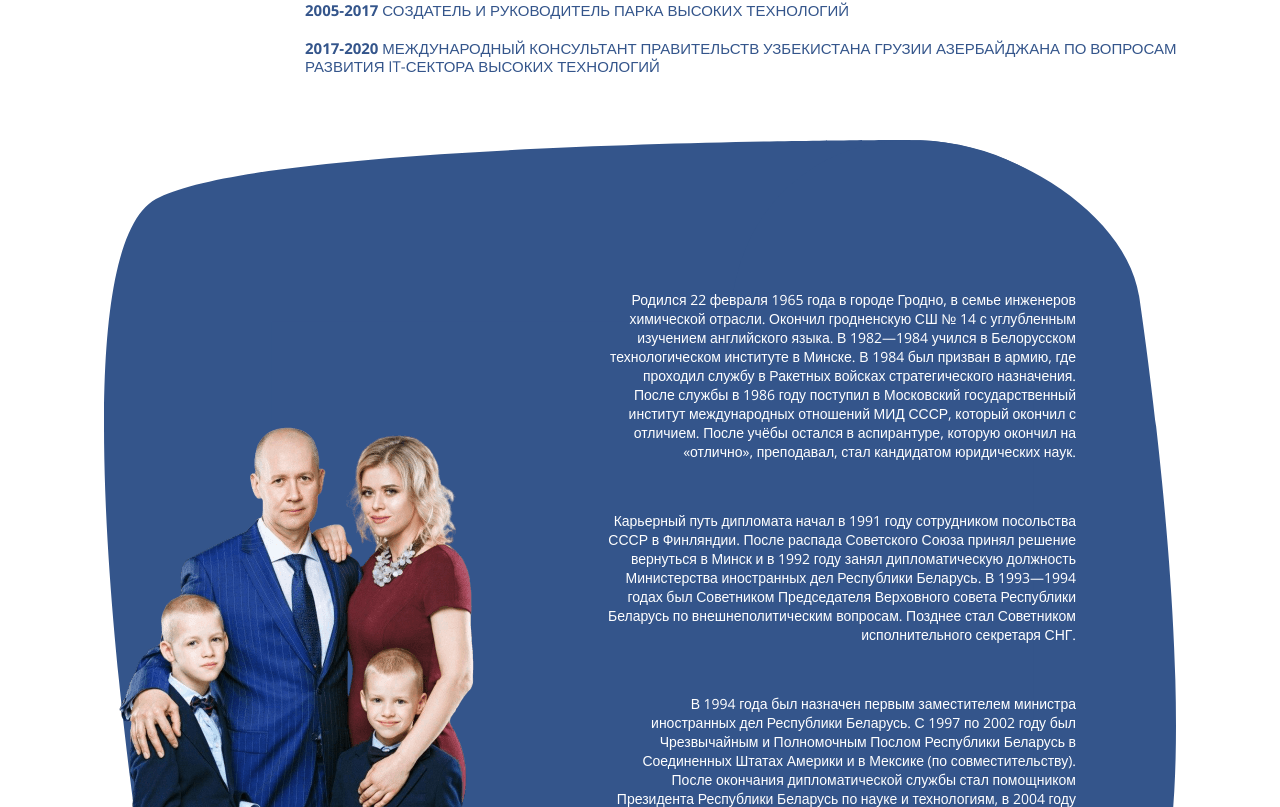
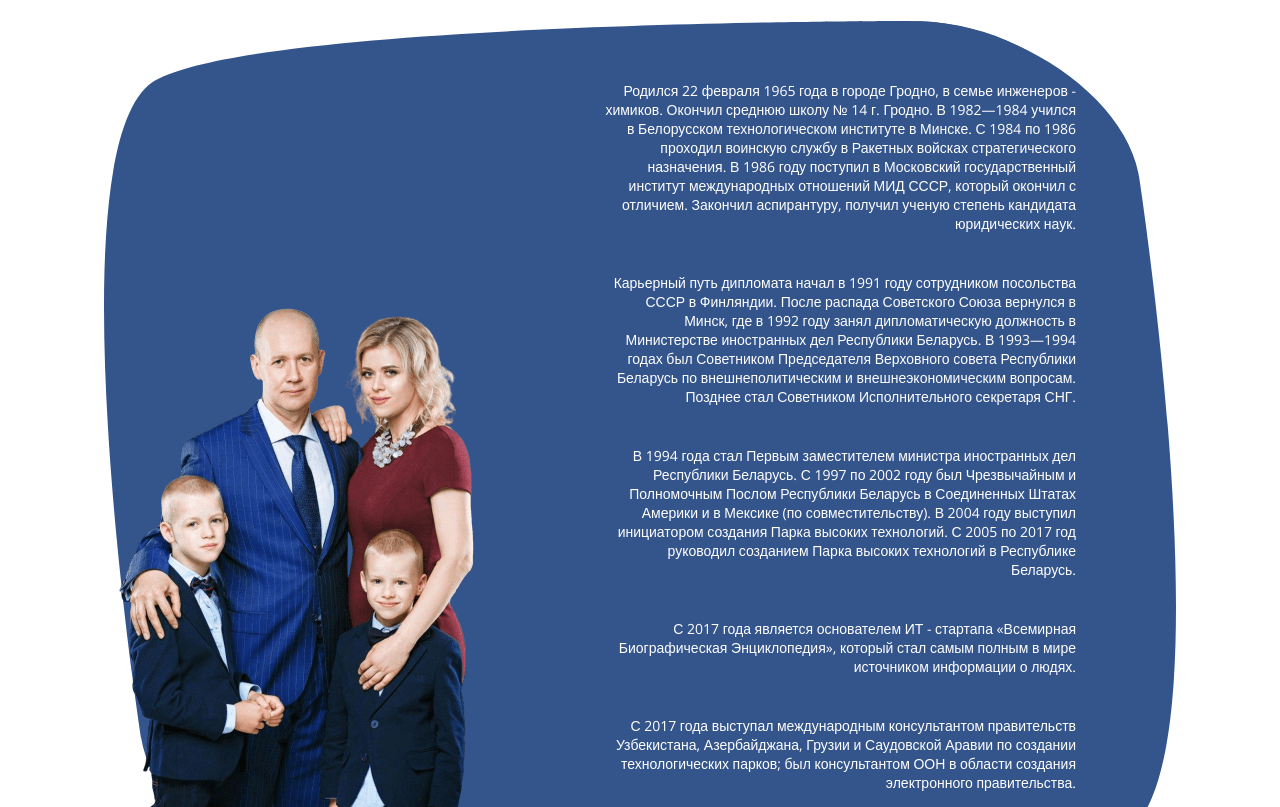
Before and after one commit to html5css3-pro/tsepkalo, a React (Create React App) app: page / in a window 1280 px wide. Shown: the part 1353-2160 px from the top of the page. Built offline with nearby package versions, Linux system fonts and the light colour scheme.

Commit message:
Text for header and BIO was updated according to the requirements

```diff
--- a/src/components/Bio/Bio.module.scss
+++ b/src/components/Bio/Bio.module.scss
@@ -6,7 +6,7 @@
 
   &Info {
     width: 1072px; height: 872px;
-    margin: 0 auto; padding: 150px 100px 100px 500px;
+    margin: 0 auto; padding: 60px 100px 100px 500px;
 
     background-image: url('/assets/img/family1.png'),
                       url('/assets/img/bg.svg');
@@ -27,7 +27,7 @@
       li {
         font-family: $font; color: $text;
         font-size: 14px; line-height: 19px; text-align: right;
-        margin-bottom: 50px;
+        margin-bottom: 40px;
         @include respond-to(sm) {text-align: left;}
       }
     }
--- a/src/components/Bio/const.js
+++ b/src/components/Bio/const.js
@@ -1,5 +1,7 @@
 export const list = [
-  'Родился 22 февраля 1965 года в городе Гродно, в семье инженеров химической отрасли. Окончил гродненскую СШ № 14 с углубленным изучением английского языка. В 1982—1984 учился в Белорусском технологическом институте в Минске. В 1984 был призван в армию, где проходил службу в Ракетных войсках стратегического назначения. После службы в 1986 году поступил в Московский государственный институт международных отношений МИД СССР, который окончил с отличием. После учёбы остался в аспирантуре, которую окончил на «отлично», преподавал, стал кандидатом юридических наук.',
-  'Карьерный путь дипломата начал в 1991 году сотрудником посольства СССР в Финляндии. После распада Советского Союза принял решение вернуться в Минск и в 1992 году занял дипломатическую должность Министерства иностранных дел Республики Беларусь. В 1993—1994 годах был Советником Председателя Верховного совета Республики Беларусь по внешнеполитическим вопросам. Позднее стал Советником исполнительного секретаря СНГ.',
-  'В  1994 года был назначен первым заместителем министра иностранных дел Республики Беларусь. С 1997 по 2002 году был Чрезвычайным и Полномочным Послом Республики Беларусь в Соединенных Штатах Америки и в Мексике (по совместительству). После окончания дипломатической службы стал помощником Президента Республики Беларусь по науке и технологиям, в 2004 году выступил инициатором создания Парка высоких технологий[6]. В 2005—2006 годах был полномочным представителем Президента в Парламенте.'
+  'Родился 22 февраля 1965 года в городе Гродно, в семье инженеров - химиков. Окончил среднюю школу № 14 г. Гродно. В 1982—1984 учился в Белорусском технологическом институте в Минске. С 1984 по 1986 проходил воинскую службу в Ракетных войсках стратегического назначения. В 1986 году поступил в Московский государственный институт международных отношений МИД СССР, который окончил с отличием. Закончил аспирантуру, получил ученую степень кандидата юридических наук.',
+  'Карьерный путь дипломата начал в 1991 году сотрудником посольства СССР в Финляндии. После распада Советского Союза вернулся в Минск, где в 1992 году занял дипломатическую должность в Министерстве иностранных дел Республики Беларусь. В 1993—1994 годах был Советником Председателя Верховного совета Республики Беларусь по внешнеполитическим и внешнеэкономическим вопросам. Позднее стал Советником Исполнительного секретаря СНГ.',
+  'В 1994 года стал Первым заместителем министра иностранных дел Республики Беларусь. С 1997 по 2002 году был Чрезвычайным и Полномочным Послом Республики Беларусь в Соединенных Штатах Америки и в Мексике (по совместительству). В 2004 году выступил инициатором создания Парка высоких технологий. С 2005 по 2017 год руководил созданием Парка высоких технологий в Республике Беларусь.',
+  'С 2017 года является основателем ИТ - стартапа «Всемирная Биографическая Энциклопедия», который стал самым полным в мире источником информации о людях.',
+  'С 2017 года выступал международным консультантом правительств Узбекистана, Азербайджана, Грузии и Саудовской Аравии по создании технологических парков; был консультантом ООН в области создания электронного правительства.'
 ]
--- a/src/components/Intro/const.js
+++ b/src/components/Intro/const.js
@@ -1,5 +1,4 @@
 export const list = [
-  'С 2017 года выступал международным консультантом правительств Узбекистана, Азербайджана, Грузии и Саудовской Аравии по создании технологических парков; был консультантом ООН в области создания электронного правительства',
   'Создатель Парка высоких технологий',
   'Кандидат юридических наук в области международного права',
   'Имеет ранг Чрезвычайного и Полномочного Посла',
```
